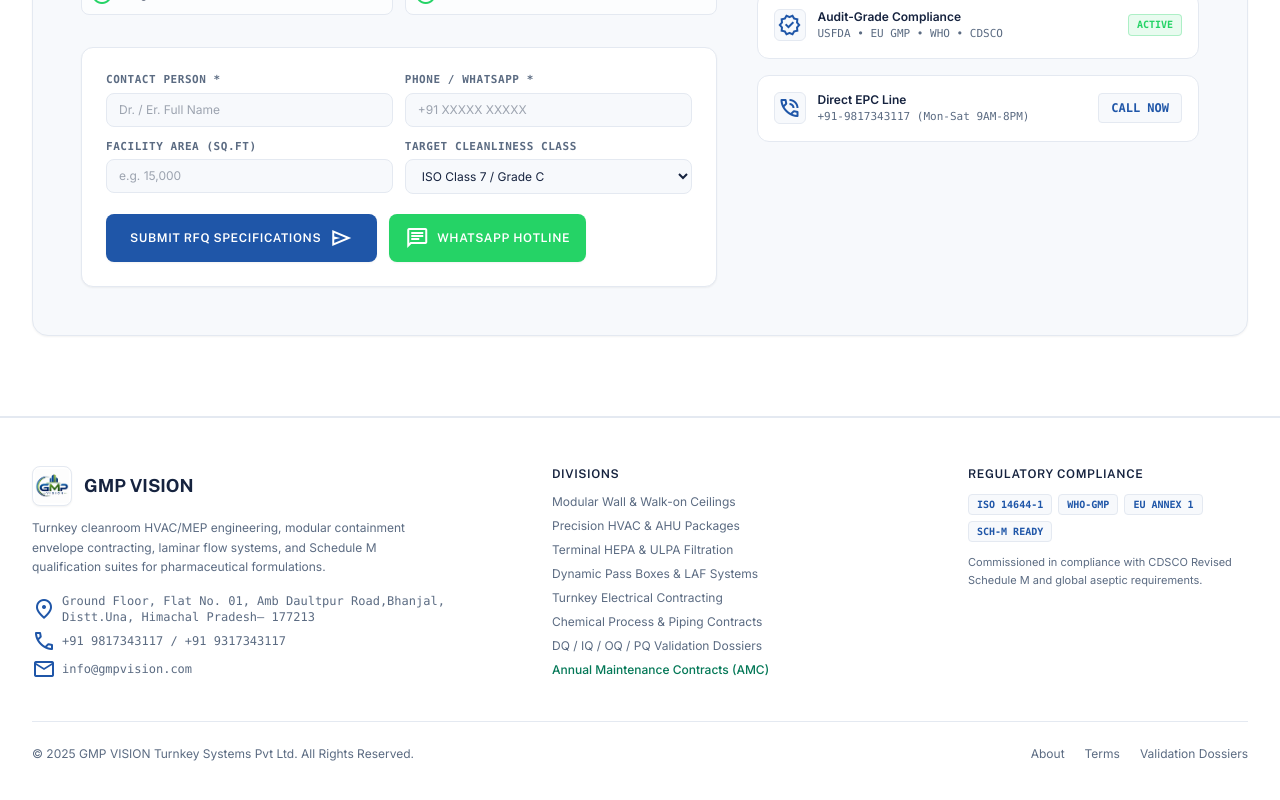
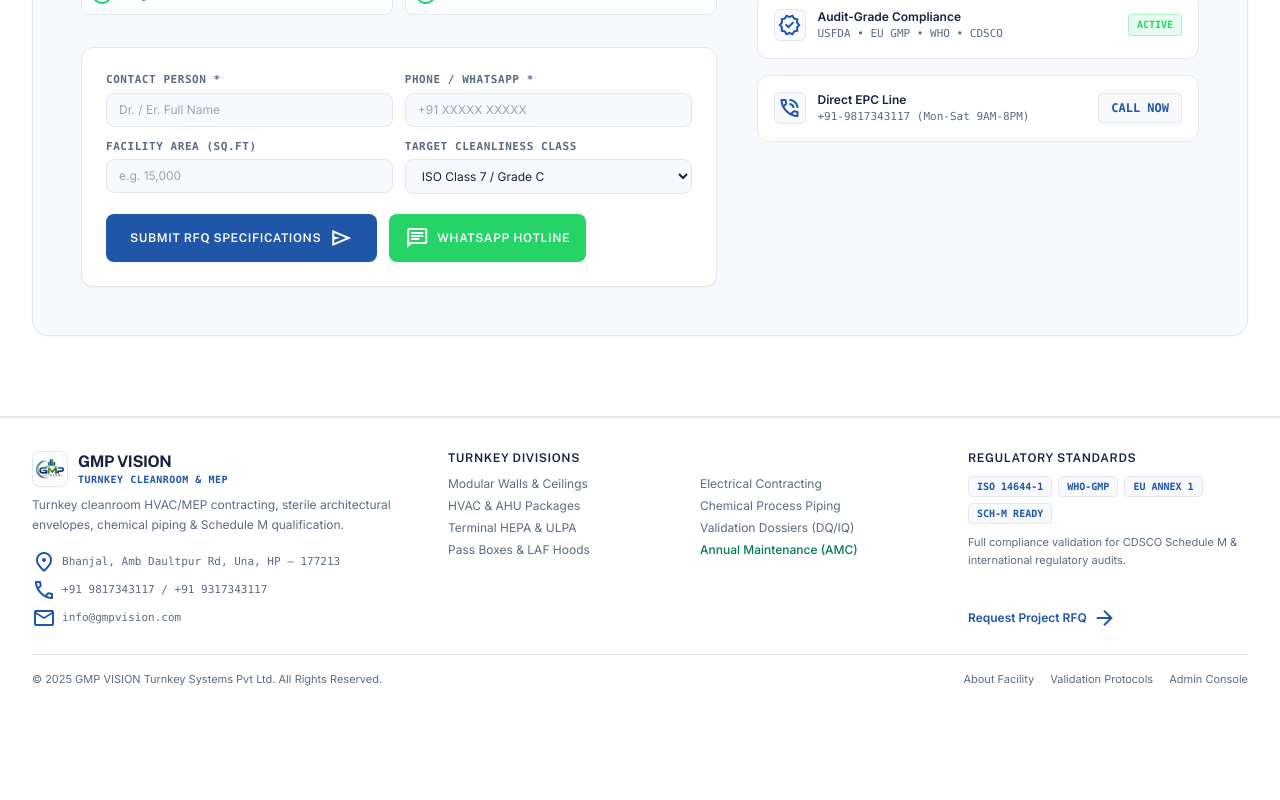
Before and after one commit to NaviDadhwal/gmp-vision-, a React (Vite) app in the folder frontend/: page / in a window 1280 px wide. Shown: the part 4884-5684 px from the top of the page. After the commit the page ends 5604 px from the top, so only its background shows below. Built offline with nearby package versions, Linux system fonts and the light colour scheme; no server answers.

Commit message:
style(footer): compact footer sizing, 2-column divisions layout, and balanced spacing

```diff
--- a/frontend/src/components/layout/CleanroomFooter.tsx
+++ b/frontend/src/components/layout/CleanroomFooter.tsx
@@ -3,76 +3,102 @@
 
 export const CleanroomFooter: React.FC = () => {
   return (
-    <footer className="bg-white text-[#5B6B82] py-12 border-t border-[#E4E9F1]" id="about">
+    <footer className="bg-white text-[#5B6B82] py-8 border-t border-[#E4E9F1]" id="about">
       <div className="max-w-7xl mx-auto px-4 sm:px-6 lg:px-8">
-        <div className="grid grid-cols-1 md:grid-cols-2 lg:grid-cols-12 gap-8 pb-10 border-b border-[#E4E9F1]">
-          {/* Col 1: Brand Info */}
-          <div className="lg:col-span-5 flex flex-col gap-3">
-            <div className="flex items-center gap-3">
-              <div className="h-10 w-10 rounded-lg bg-white p-0.5 flex items-center justify-center border border-[#E4E9F1] shadow-sm">
+        <div className="grid grid-cols-1 md:grid-cols-12 gap-8 pb-6 border-b border-[#E4E9F1]">
+          {/* Col 1: Brand Info & Quick Contact (4 cols) */}
+          <div className="md:col-span-4 flex flex-col justify-between space-y-3">
+            <div className="space-y-2">
+              <div className="flex items-center gap-2.5">
+                <div className="h-9 w-9 rounded-lg bg-white p-0.5 flex items-center justify-center border border-[#E4E9F1] shadow-2xs">
                   <img
                     alt="GMP VISION Logo"
                     className="h-full w-full object-contain"
                     src="/logo.png"
                   />
                 </div>
-              <span className="font-display font-bold text-lg text-[#16233F]">GMP VISION</span>
+                <div>
+                  <span className="font-display font-bold text-base text-[#16233F] tracking-tight block">GMP VISION</span>
+                  <span className="text-[10px] font-mono text-[#1F56A8] uppercase tracking-wider block -mt-0.5 font-semibold">Turnkey Cleanroom &amp; MEP</span>
+                </div>
               </div>
               <p className="text-xs text-[#5B6B82] leading-relaxed max-w-sm">
-              Turnkey cleanroom HVAC/MEP engineering, modular containment envelope contracting, laminar flow systems, and Schedule M qualification suites for pharmaceutical formulations.
+                Turnkey cleanroom HVAC/MEP contracting, sterile architectural envelopes, chemical piping &amp; Schedule M qualification.
               </p>
-            <div className="text-xs font-mono space-y-1 pt-1 text-[#5B6B82]">
-              <p className="flex items-center gap-1.5">
-                <span className="material-symbols-outlined text-sm text-[#1F56A8]">location_on</span>
-                <span>Ground Floor, Flat No. 01, Amb Daultpur Road,Bhanjal, Distt.Una, Himachal Pradesh– 177213</span>
+            </div>
+
+            <div className="text-[11px] font-mono space-y-1 text-[#5B6B82] pt-1">
+              <p className="flex items-center gap-1.5 truncate">
+                <span className="material-symbols-outlined text-[13px] text-[#1F56A8] shrink-0">location_on</span>
+                <span className="truncate">Bhanjal, Amb Daultpur Rd, Una, HP – 177213</span>
               </p>
               <p className="flex items-center gap-1.5">
-                <span className="material-symbols-outlined text-sm text-[#1F56A8]">phone</span>
+                <span className="material-symbols-outlined text-[13px] text-[#1F56A8] shrink-0">phone</span>
                 <span>+91 9817343117 / +91 9317343117</span>
               </p>
               <p className="flex items-center gap-1.5">
-                <span className="material-symbols-outlined text-sm text-[#1F56A8]">mail</span>
+                <span className="material-symbols-outlined text-[13px] text-[#1F56A8] shrink-0">mail</span>
                 <span>info@gmpvision.com</span>
               </p>
             </div>
           </div>
 
-          {/* Col 2: Engineering Divisions */}
-          <div className="lg:col-span-4">
-            <h4 className="font-display font-semibold text-xs text-[#16233F] uppercase tracking-wider mb-3">Divisions</h4>
-            <ul className="text-xs space-y-2">
-              <li><Link className="hover:text-[#1F56A8] transition-colors" to="/divisions">Modular Wall &amp; Walk-on Ceilings</Link></li>
-              <li><Link className="hover:text-[#1F56A8] transition-colors" to="/divisions">Precision HVAC &amp; AHU Packages</Link></li>
-              <li><Link className="hover:text-[#1F56A8] transition-colors" to="/divisions">Terminal HEPA &amp; ULPA Filtration</Link></li>
-              <li><Link className="hover:text-[#1F56A8] transition-colors" to="/divisions">Dynamic Pass Boxes &amp; LAF Systems</Link></li>
-              <li><Link className="hover:text-[#1F56A8] transition-colors" to="/divisions">Turnkey Electrical Contracting</Link></li>
-              <li><Link className="hover:text-[#1F56A8] transition-colors" to="/divisions">Chemical Process &amp; Piping Contracts</Link></li>
-              <li><Link className="hover:text-[#1F56A8] transition-colors" to="/divisions">DQ / IQ / OQ / PQ Validation Dossiers</Link></li>
-              <li><Link className="hover:text-emerald-600 transition-colors font-medium text-emerald-700" to="/projects">Annual Maintenance Contracts (AMC)</Link></li>
+          {/* Col 2: Engineering Divisions Directory in 2 compact columns (5 cols) */}
+          <div className="md:col-span-5">
+            <h4 className="font-display font-semibold text-xs text-[#16233F] uppercase tracking-wider mb-2.5">
+              Turnkey Divisions
+            </h4>
+            <div className="grid grid-cols-1 sm:grid-cols-2 gap-x-4 gap-y-1.5 text-xs">
+              <ul className="space-y-1.5">
+                <li><Link className="hover:text-[#1F56A8] transition-colors truncate block" to="/divisions">Modular Walls &amp; Ceilings</Link></li>
+                <li><Link className="hover:text-[#1F56A8] transition-colors truncate block" to="/divisions">HVAC &amp; AHU Packages</Link></li>
+                <li><Link className="hover:text-[#1F56A8] transition-colors truncate block" to="/divisions">Terminal HEPA &amp; ULPA</Link></li>
+                <li><Link className="hover:text-[#1F56A8] transition-colors truncate block" to="/divisions">Pass Boxes &amp; LAF Hoods</Link></li>
+              </ul>
+              <ul className="space-y-1.5">
+                <li><Link className="hover:text-[#1F56A8] transition-colors truncate block" to="/divisions">Electrical Contracting</Link></li>
+                <li><Link className="hover:text-[#1F56A8] transition-colors truncate block" to="/divisions">Chemical Process Piping</Link></li>
+                <li><Link className="hover:text-[#1F56A8] transition-colors truncate block" to="/divisions">Validation Dossiers (DQ/IQ)</Link></li>
+                <li><Link className="hover:text-emerald-600 transition-colors font-medium text-emerald-700 truncate block" to="/projects">Annual Maintenance (AMC)</Link></li>
               </ul>
             </div>
+          </div>
 
-          {/* Col 3: Badges */}
-          <div className="lg:col-span-3">
-            <h4 className="font-display font-semibold text-xs text-[#16233F] uppercase tracking-wider mb-3">Regulatory Compliance</h4>
-            <div className="flex flex-wrap gap-1.5 mb-3">
+          {/* Col 3: Regulatory Compliance Badges (3 cols) */}
+          <div className="md:col-span-3 flex flex-col justify-between">
+            <div>
+              <h4 className="font-display font-semibold text-xs text-[#16233F] uppercase tracking-wider mb-2.5">
+                Regulatory Standards
+              </h4>
+              <div className="flex flex-wrap gap-1.5 mb-2.5">
                 <span className="px-2 py-0.5 rounded bg-[#F7F9FC] border border-[#E4E9F1] text-[10px] font-mono text-[#1F56A8] font-bold">ISO 14644-1</span>
                 <span className="px-2 py-0.5 rounded bg-[#F7F9FC] border border-[#E4E9F1] text-[10px] font-mono text-[#1F56A8] font-bold">WHO-GMP</span>
                 <span className="px-2 py-0.5 rounded bg-[#F7F9FC] border border-[#E4E9F1] text-[10px] font-mono text-[#1F56A8] font-bold">EU ANNEX 1</span>
                 <span className="px-2 py-0.5 rounded bg-[#F7F9FC] border border-[#E4E9F1] text-[10px] font-mono text-[#1F56A8] font-bold">SCH-M READY</span>
               </div>
               <p className="text-[11px] text-[#5B6B82] leading-relaxed">
-              Commissioned in compliance with CDSCO Revised Schedule M and global aseptic requirements.
+                Full compliance validation for CDSCO Schedule M &amp; international regulatory audits.
               </p>
+            </div>
+            <div className="pt-2">
+              <Link
+                to="/rfq"
+                className="inline-flex items-center gap-1.5 text-xs font-semibold text-[#1F56A8] hover:underline"
+              >
+                <span>Request Project RFQ</span>
+                <span className="material-symbols-outlined text-[13px]">arrow_forward</span>
+              </Link>
+            </div>
           </div>
         </div>
 
-        <div className="pt-6 flex flex-col sm:flex-row items-center justify-between text-xs text-[#5B6B82] gap-3">
+        {/* Bottom Bar */}
+        <div className="pt-4 flex flex-col sm:flex-row items-center justify-between text-[11px] text-[#5B6B82] gap-2">
           <p>© 2025 GMP VISION Turnkey Systems Pvt Ltd. All Rights Reserved.</p>
-          <div className="flex items-center gap-5">
-            <Link className="hover:text-[#16233F] transition-colors" to="/about">About</Link>
-            <Link className="hover:text-[#16233F] transition-colors" to="/about">Terms</Link>
-            <Link className="hover:text-[#16233F] transition-colors" to="/divisions">Validation Dossiers</Link>
+          <div className="flex items-center gap-4">
+            <Link className="hover:text-[#16233F] transition-colors" to="/about">About Facility</Link>
+            <Link className="hover:text-[#16233F] transition-colors" to="/divisions">Validation Protocols</Link>
+            <Link className="hover:text-[#16233F] transition-colors" to="/admin/login">Admin Console</Link>
           </div>
         </div>
       </div>
```
Lines whose indentation alone changed are shown as unchanged.
